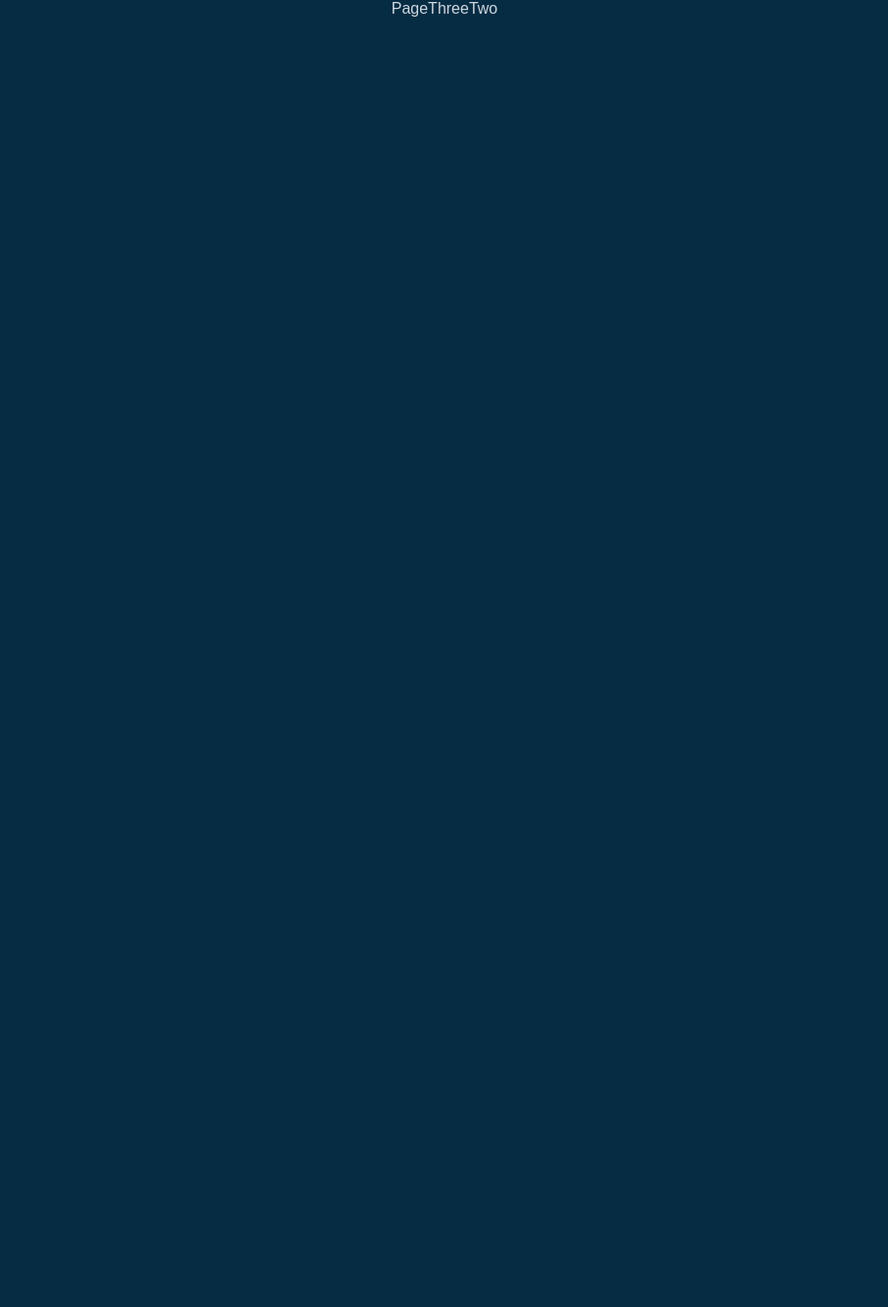
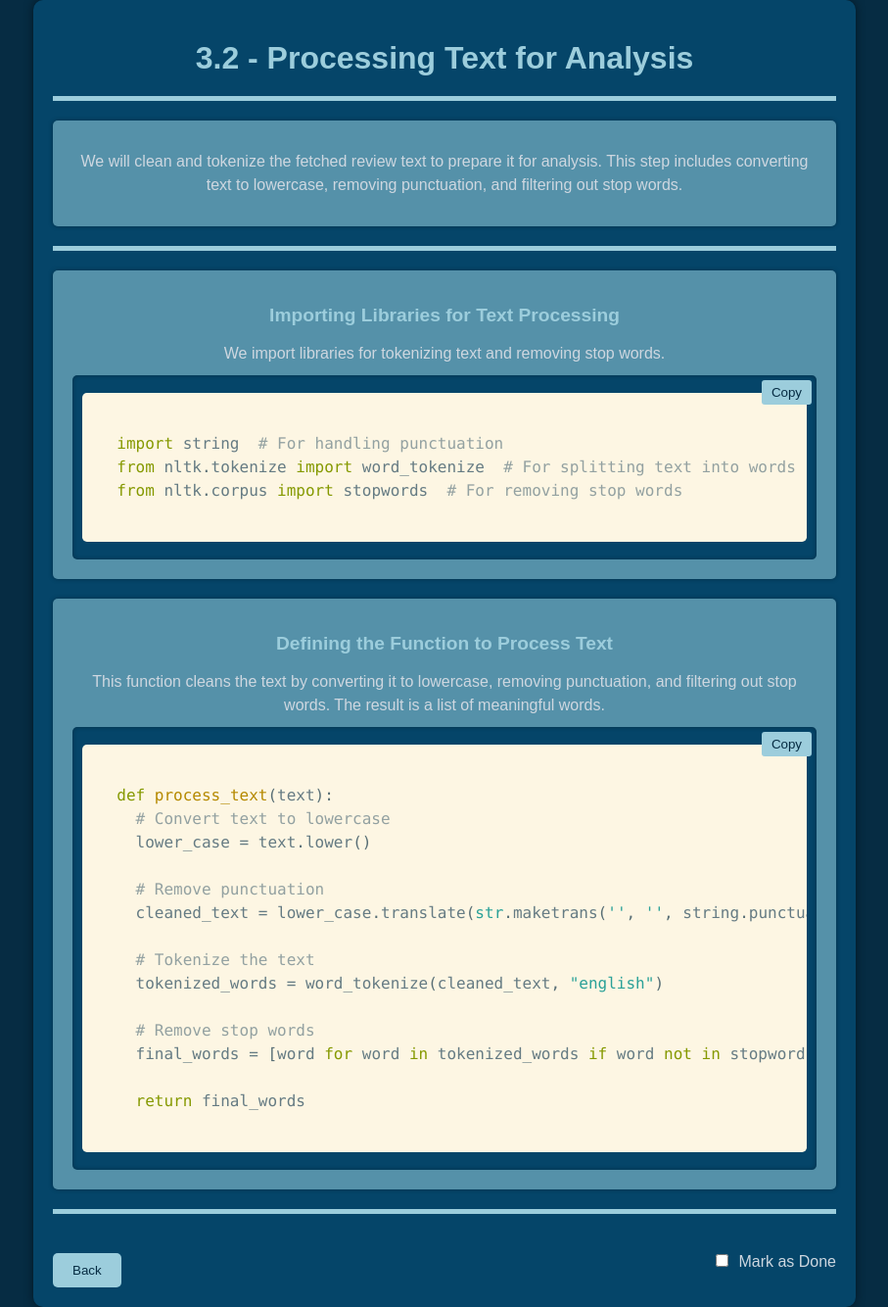
Before and after one commit to ZeendaBean24/NLP-Sentiment_Analysis, a React (Create React App) app in the folder learn-nlp/: page /p3.2 in a window 1280 px wide. Shown: the whole page at 98% size, without its empty margins (186-1093 px from the left). Before the commit the page ends 800 px from the top, so only its background shows below. Built offline with nearby package versions, Linux system fonts and the light colour scheme; a web font is replaced by a local one.

Commit message:
Finish PageThreeTwo

```diff
--- a/learn-nlp/src/Pages/PageThreeTwo.jsx
+++ b/learn-nlp/src/Pages/PageThreeTwo.jsx
@@ -1,9 +1,118 @@
-import React from 'react'
+import React, { useState, useEffect } from 'react';
+import './styles.css';
+import { Prism as SyntaxHighlighter } from 'react-syntax-highlighter';
+import { solarizedlight } from 'react-syntax-highlighter/dist/esm/styles/prism';
+import { useNavigate } from 'react-router-dom';
 
 function PageThreeTwo() {
+  let navigate = useNavigate();
+
+  function handleNavigate(path) {
+    navigate(path);
+  }
+
+  const copyToClipboard = (text) => {
+    if (navigator.clipboard) { // Modern async clipboard API
+      navigator.clipboard.writeText(text).then(() => {
+        alert('Text copied to clipboard');
+      }).catch(err => {
+        console.error('Failed to copy text: ', err);
+      });
+    } else { // Fallback for older browsers
+      const textarea = document.createElement('textarea');
+      textarea.value = text;
+      document.body.appendChild(textarea);
+      textarea.select();
+      try {
+        document.execCommand('copy');
+        alert('Text copied to clipboard');
+      } catch (err) {
+        console.error('Failed to copy text: ', err);
+      }
+      document.body.removeChild(textarea);
+    }
+  };
+
+  const [isDone, setIsDone] = useState(false);  // State to manage the "Mark as Done" button
+
+  // Retrieve the initial state from localStorage
+  useEffect(() => {
+    const savedState = localStorage.getItem('page1.2-done') === 'true';
+    setIsDone(savedState);
+  }, []);
+
+  const handleDoneToggle = () => {
+    const newState = !isDone;
+    setIsDone(newState);
+    localStorage.setItem('page1.2-done', newState);
+  };
+
+  const snippet1 = `
+  import string  # For handling punctuation
+  from nltk.tokenize import word_tokenize  # For splitting text into words
+  from nltk.corpus import stopwords  # For removing stop words
+  `;
+
+  const snippet2 = `
+  def process_text(text):
+    # Convert text to lowercase
+    lower_case = text.lower()
+
+    # Remove punctuation
+    cleaned_text = lower_case.translate(str.maketrans('', '', string.punctuation))
+
+    # Tokenize the text
+    tokenized_words = word_tokenize(cleaned_text, "english")
+
+    # Remove stop words
+    final_words = [word for word in tokenized_words if word not in stopwords.words('english')]
+
+    return final_words
+  `
   return (
-    <div>PageThreeTwo</div>
-  )
+    <div className="page">
+      <h1 className="page-title">3.2 - Processing Text for Analysis</h1>
+        <hr></hr>
+      <div className="section-divider">
+        <p className="intro">We will clean and tokenize the fetched review text to prepare it for analysis. This step includes converting text to lowercase, removing punctuation, and filtering out stop words.</p>
+      </div>
+      <hr></hr>
+        <div className="section-divider">
+          <h2 className="subheading">Importing Libraries for Text Processing</h2>
+          <p className="description">We import libraries for tokenizing text and removing stop words.</p>
+          <div className="code-container" style={{ position: 'relative' }}>
+            <SyntaxHighlighter language="python" style={ solarizedlight }>
+              {snippet1}
+            </SyntaxHighlighter>
+            <button onClick={() => copyToClipboard(snippet1)} className="copy-button" style={{ position: 'absolute', top: '5px', right: '5px' }}>
+              Copy
+            </button>
+        </div>
+      </div>
+      <div className="section-divider">
+        <h2 className="subheading">Defining the Function to Process Text</h2>
+        <p className="description">This function cleans the text by converting it to lowercase, removing punctuation, and filtering out stop words. The result is a list of meaningful words.</p>
+        <div className="code-container" style={{ position: 'relative' }}>
+            <SyntaxHighlighter language="python" style={ solarizedlight }>
+              {snippet2}
+            </SyntaxHighlighter>
+            <button onClick={() => copyToClipboard(snippet2)} className="copy-button" style={{ position: 'absolute', top: '5px', right: '5px' }}>
+              Copy
+            </button>
+        </div>
+      </div>
+      <hr></hr>
+      <div className="footer">
+        <button className="back-button" style={{ marginTop: '20px', cursor: 'pointer' }} onClick={() => handleNavigate('/')}>
+          Back
+        </button>
+        <label className="isDone" style={{ marginLeft: '10px' }}>
+          <input type="checkbox" checked={isDone} onChange={handleDoneToggle} />
+          Mark as Done
+        </label>
+      </div>
+    </div>
+  );
 }
 
-export default PageThreeTwo
+export default PageThreeTwo;
```
